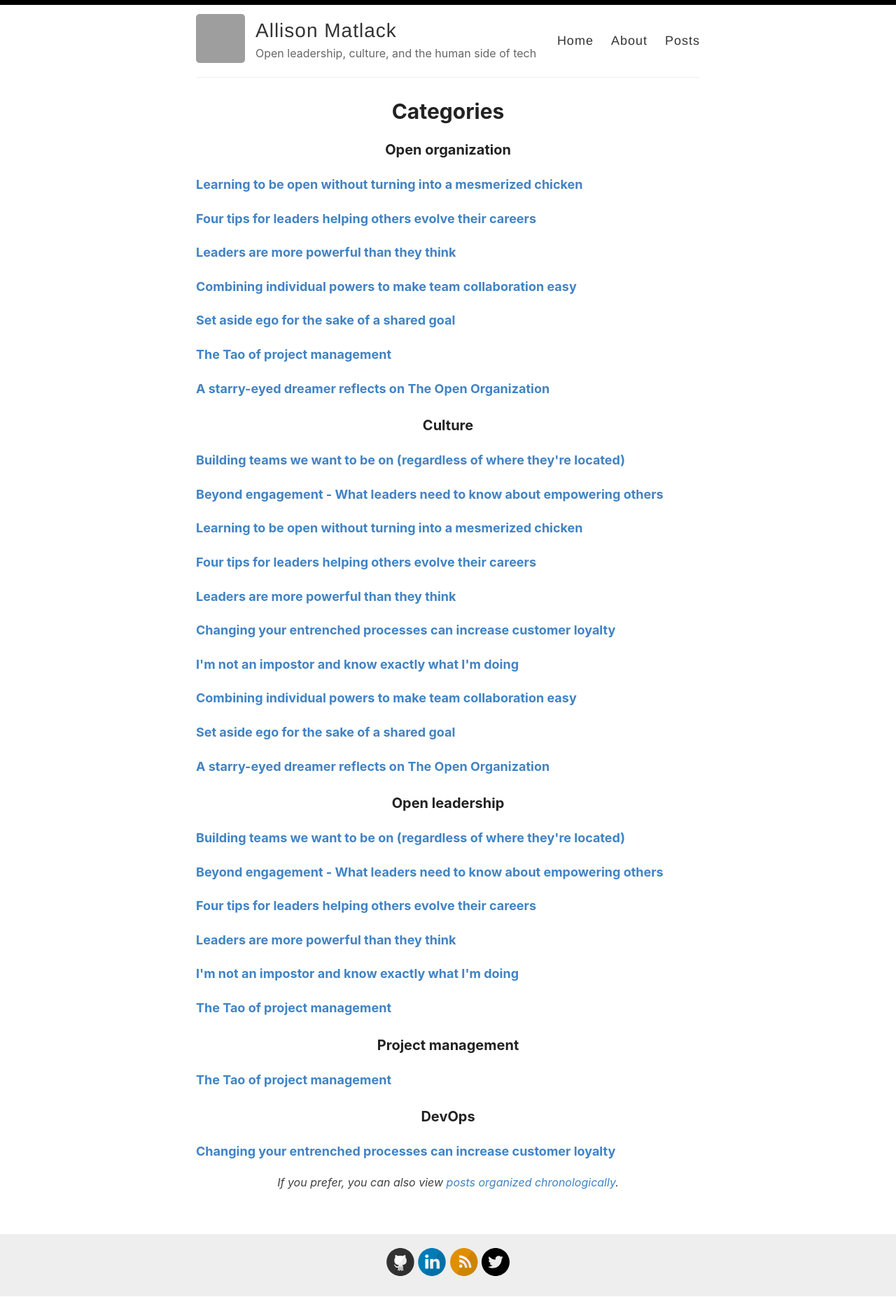
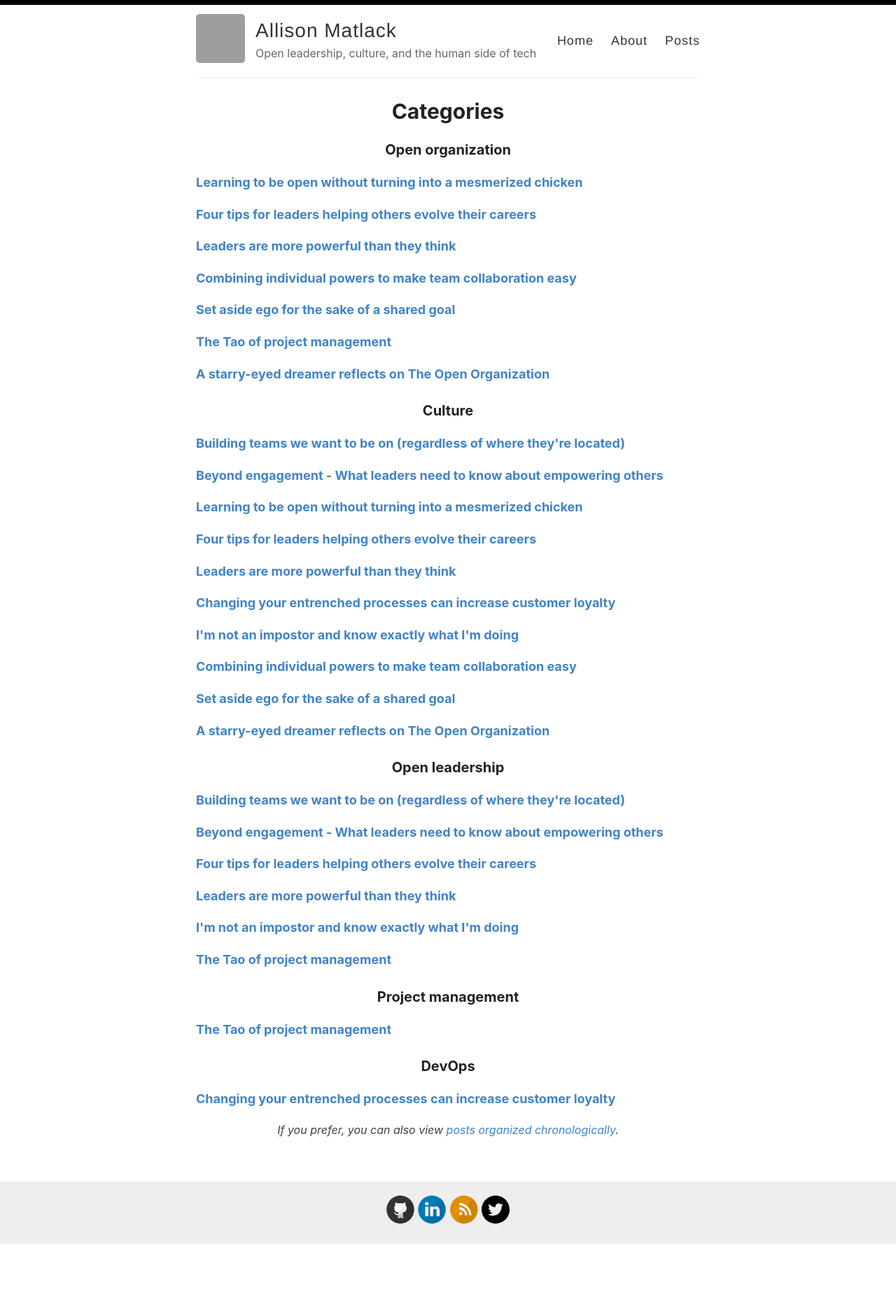
Before and after one commit to amatlack/amatlack.github.io, a Jekyll site: the page built from _pages/categories.md, in a window 1280 px wide. Shown: the whole page at 70% size. Built offline with Jekyll 4.4.1, drawn with Linux system fonts in a browser that asks for light colours; after the commit the page ends 1779 px from its top, so only the background shows below that; grey boxes are pictures that could not be loaded.

Commit message:
updating post style to match archive list

```diff
--- a/_pages/categories.md
+++ b/_pages/categories.md
@@ -16,7 +16,8 @@ title: Categories
     <a name="{{ category_name | slugize }}"></a>
     {% for post in site.categories[category_name] %}
     <article class="archive-item">
-      <h4 style="text-align:left;"><a href="{{ site.baseurl }}{{ post.url }}">{% if post.title and post.title != "" %}{{post.title}}{% else %}{{post.excerpt |strip_html}}{%endif%}</a></h4>
+      <p><b><a href="{{ site.baseurl }}{{ post.url }}">{% if post.title and post.title != "" %}{{post.title}}{% else %}{{post.excerpt |strip_html}}{%endif%}</a></b>
+      </p>
     </article>
     {% endfor %}
   </div>
```
